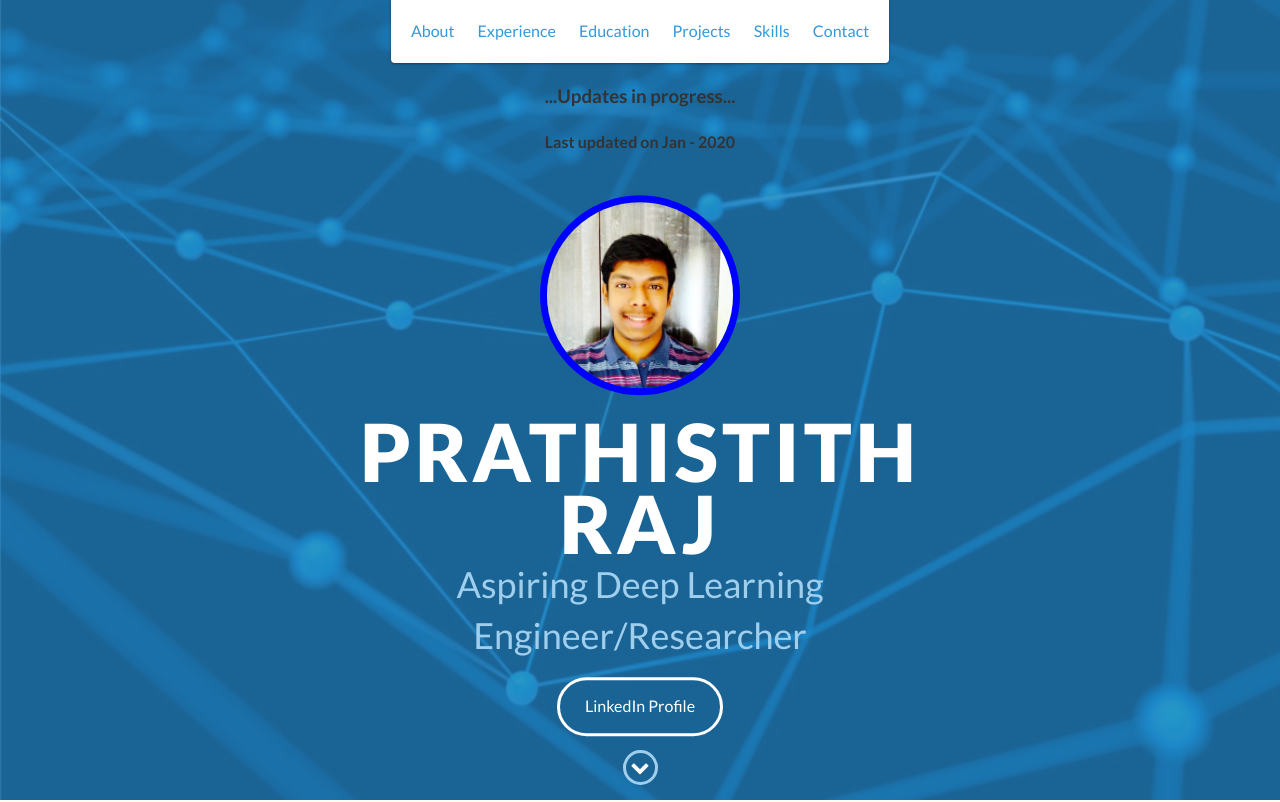
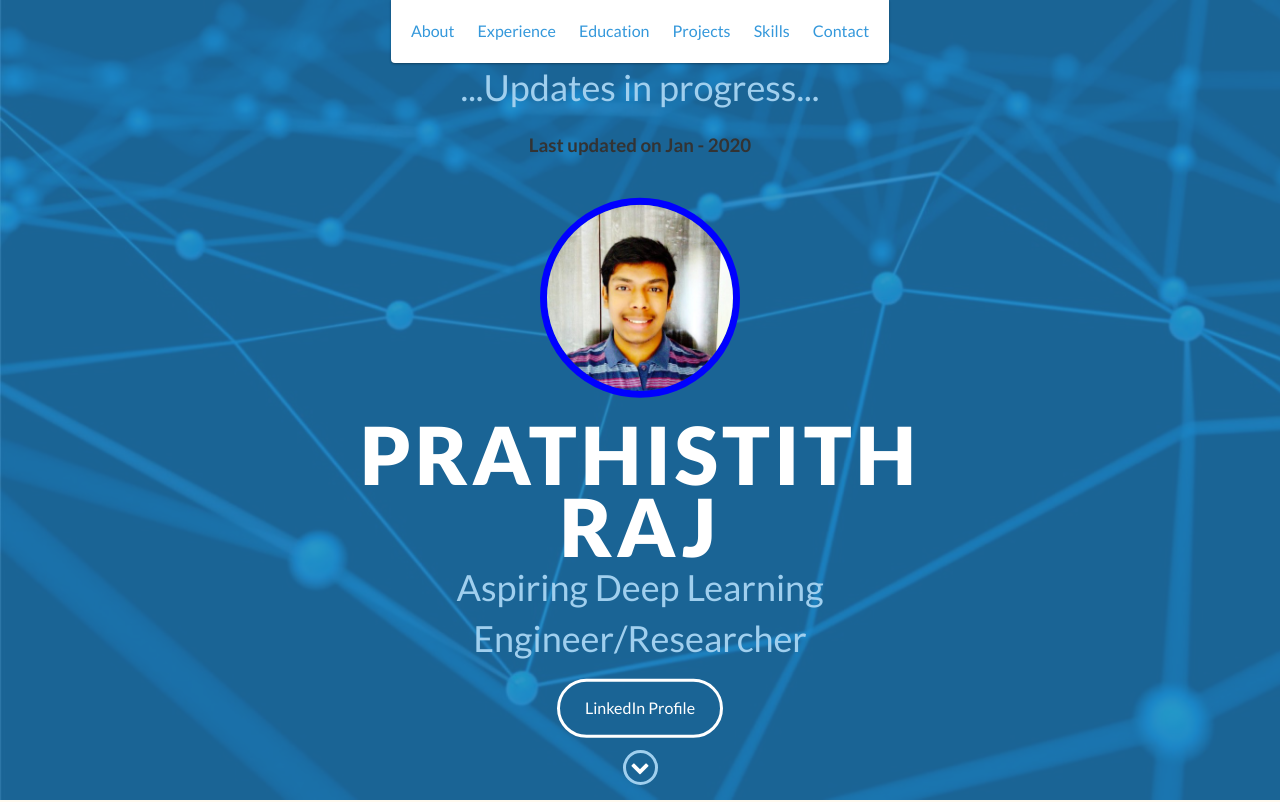
Before and after one commit to Prathistith/profile, a plain HTML site: page index.html in a window 1280 px wide. Shown: the top 802 px of the page. Drawn offline with nearby package versions, Linux system fonts and the light colour scheme.

Commit message:
Update index.html

```diff
--- a/index.html
+++ b/index.html
@@ -49,8 +49,8 @@
 
     <div id="lead">
         <div id="lead-content">
-	    <h3>...Updates in progress...</h3>
-	    <h4>Last updated on Jan - 2020</h4>
+	    <h2>...Updates in progress...</h2>
+	    <h3>Last updated on Jan - 2020</h3>
             <img src="images/myimg.jpg" style="border-radius: 50%; width:200px; border:7px solid blue; vertical-align:middle;margin:20px 0px">
             <h1>Prathistith Raj</h1>
             <h2>Aspiring Deep Learning Engineer/Researcher</h2>
```
